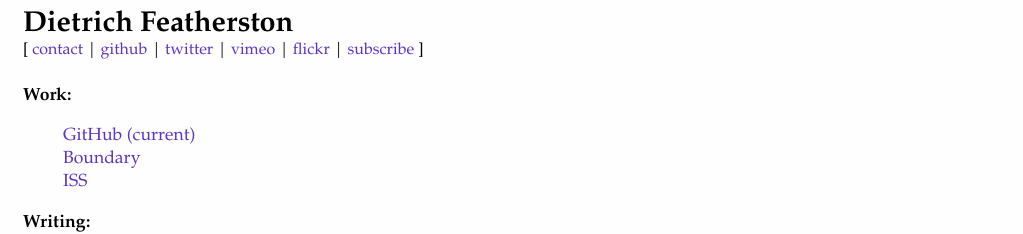
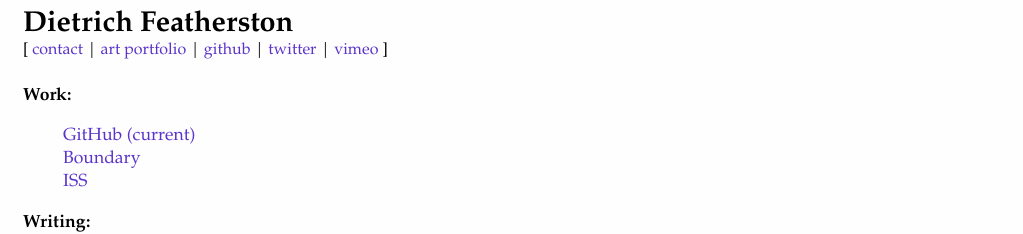
Before and after one commit to d2fn/d2fn.github.io, a Jekyll site: the page built from index.html, in a window 1280 px wide. Shown: the top 234 px of the page, without its empty margins (0-1023 px from the left). Built offline with Jekyll 4.4.1, drawn with Linux system fonts in a browser that asks for light colours.

Commit message:
update header links

```diff
--- a/_layouts/default.html
+++ b/_layouts/default.html
@@ -24,7 +24,7 @@
     <div id="wrap">
       <div id="header">
         <h1><a href="/">Dietrich Featherston</a></h1>
-        <p class="nav">[ <a href="/contact.html">contact</a> | <a href="http://github.com/d2fn">github</a> | <a href="http://twitter.com/d2fn">twitter</a> | <a href="http://vimeo.com/d2fn">vimeo</a> | <a href="http://www.flickr.com/photos/iamdietrich/">flickr</a> | <a href="/atom.xml">subscribe</a> ]</p>
+        <p class="nav">[ <a href="/contact.html">contact</a> | <a href="https://d2f.tumblr.com">art portfolio</a> | <a href="http://github.com/d2fn">github</a> | <a href="http://twitter.com/d2fn">twitter</a> | <a href="http://vimeo.com/d2fn">vimeo</a> ]</p>
       </div>
       <div id="content">
         {{ content }}
```
